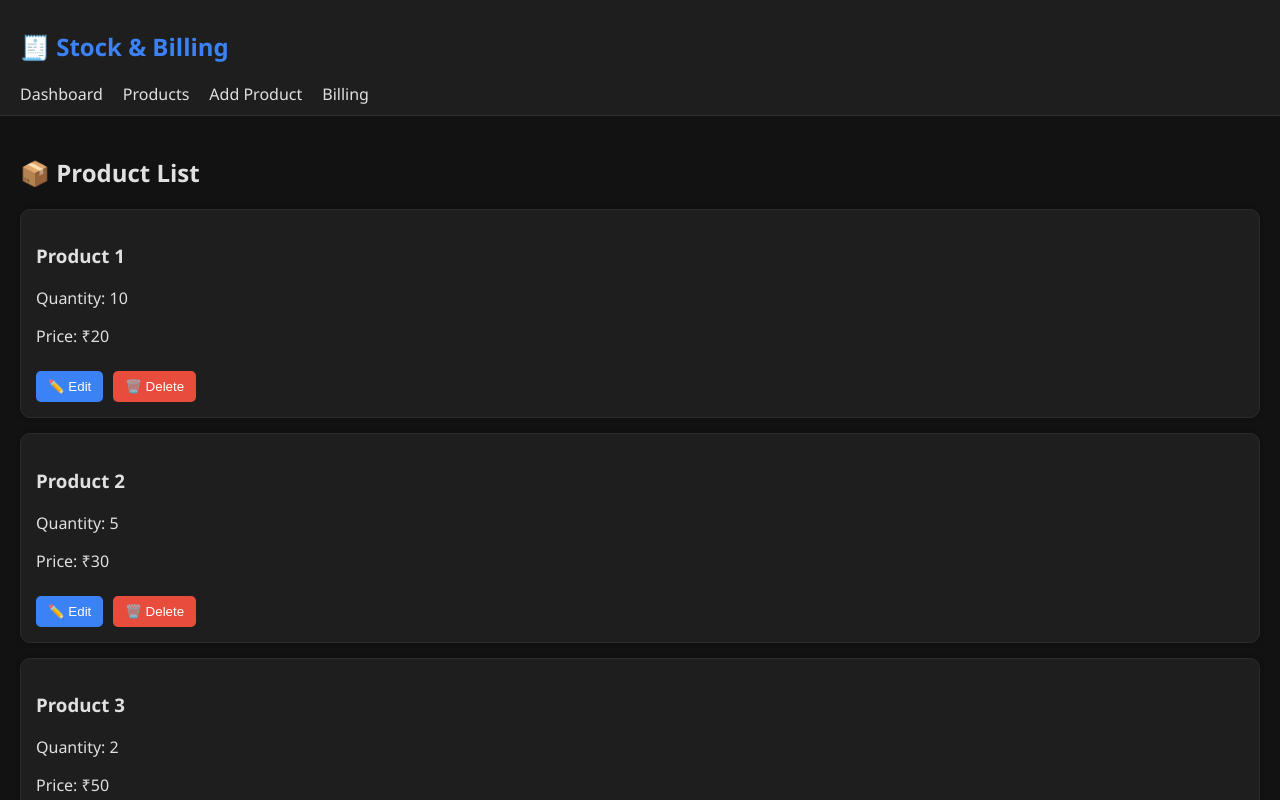
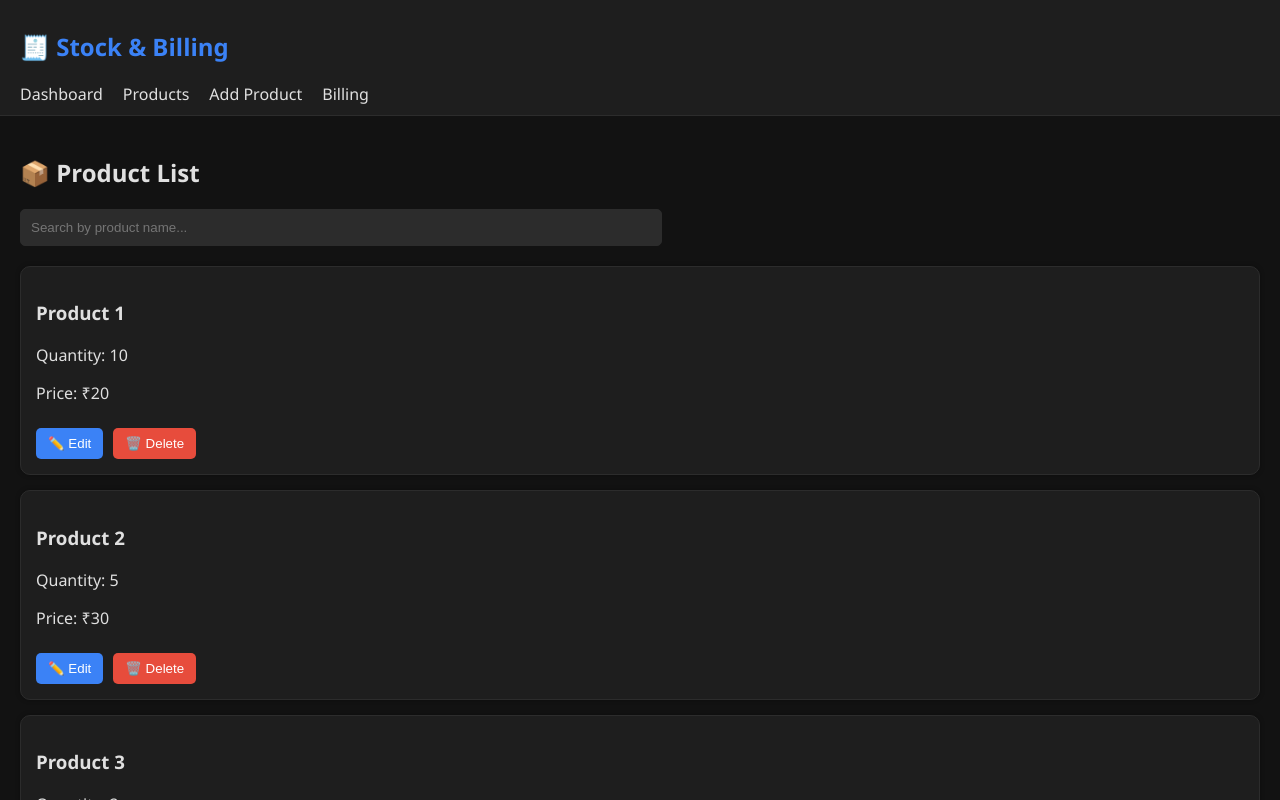
Before and after one commit to Jishnu-ms/Inventory-management, a React (Vite) app: page /products in a window 1280 px wide. Shown: the top 800 px of the page. Built offline with nearby package versions, Linux system fonts and the light colour scheme.

Commit message:
Search feature added

```diff
--- a/package.json
+++ b/package.json
@@ -11,7 +11,9 @@
   },
   "dependencies": {
     "react": "^19.1.0",
+    "react-barcode-reader": "^0.0.2",
     "react-dom": "^19.1.0",
+    "react-qr-reader": "^3.0.0-beta-1",
     "react-router-dom": "^7.6.0"
   },
   "devDependencies": {
--- a/src/App.jsx
+++ b/src/App.jsx
@@ -8,11 +8,12 @@ import Billing from './pages/Billing';
 import EditProductForm from './pages/Products/EditProductForm';
 
 const App = () => {
-  const [products, setProducts] = useState([
-    { name: 'Product 1', quantity: 10, price: 20 },
-    { name: 'Product 2', quantity: 5, price: 30 },
-    { name: 'Product 3', quantity: 2, price: 50 },
-  ]);
+const [products, setProducts] = useState([
+  { name: 'Product 1', quantity: 10, price: 20, barcode: '1234567890' },
+  { name: 'Product 2', quantity: 5, price: 30, barcode: '2345678901' },
+  { name: 'Product 3', quantity: 2, price: 50, barcode: '3456789012' },
+]);
+
 
   // Add a product to the state
   const addProduct = (newProduct) => {
--- a/src/pages/Billing.css
+++ b/src/pages/Billing.css
@@ -25,6 +25,7 @@
   body {
     background: white;
     color: black;
+
   }
 
   .bill-table {
--- a/src/pages/Billing.jsx
+++ b/src/pages/Billing.jsx
@@ -3,6 +3,7 @@ import './Billing.css';
 
 const Billing = ({ products, setProducts }) => {
   const [billedItems, setBilledItems] = useState([]);
+  const [searchQuery, setSearchQuery] = useState('');
 
   const addToBill = (index) => {
     const product = products[index];
@@ -49,9 +50,7 @@ const Billing = ({ products, setProducts }) => {
   const handlePrint = () => {
     const navbar = document.querySelector('.navbar');
     if (navbar) navbar.style.display = 'none';
-
     window.print();
-
     if (navbar) setTimeout(() => (navbar.style.display = 'block'), 1000);
   };
 
@@ -60,25 +59,50 @@ const Billing = ({ products, setProducts }) => {
     0
   );
 
+  // Filter products by search query
+  const filteredProducts = products.filter(product =>
+    product.name.toLowerCase().includes(searchQuery.toLowerCase())
+  );
+
   return (
     <div className="container">
       <h2>🧾 Billing</h2>
 
       <div className="no-print">
         <h3>Available Products</h3>
-        {products.map((product, index) => (
+
+        {/* Search Bar */}
+        <input
+          type="text"
+          placeholder="Search by product name..."
+          value={searchQuery}
+          onChange={(e) => setSearchQuery(e.target.value)}
+          style={{
+            padding: '8px',
+            width: '50%',
+            marginBottom: '20px',
+            borderRadius: '5px',
+
+          }}
+        />
+
+        {filteredProducts.length === 0 ? (
+          <p>No matching products found.</p>
+        ) : (
+          filteredProducts.map((product, index) => (
             <div key={index} className="card">
               <h4>{product.name}</h4>
               <p>Quantity: {product.quantity}</p>
               <p>Price: ₹{product.price}</p>
               <button
-              onClick={() => addToBill(index)}
+                onClick={() => addToBill(products.indexOf(product))}
                 disabled={product.quantity <= 0}
               >
                 {product.quantity > 0 ? '➕ Add to Bill' : '❌ Out of Stock'}
               </button>
             </div>
-        ))}
+          ))
+        )}
       </div>
 
       <h3>Billed Items</h3>
--- a/src/pages/Products/ProductList.jsx
+++ b/src/pages/Products/ProductList.jsx
@@ -1,16 +1,38 @@
-import React from 'react';
+import React, { useState } from 'react';
 import { useNavigate } from 'react-router-dom';
 
 const ProductList = ({ products, deleteProduct }) => {
   const navigate = useNavigate();
+  const [searchQuery, setSearchQuery] = useState('');
+
+  // Filtered products based on search query
+  const filteredProducts = products.filter(product =>
+    product.name.toLowerCase().includes(searchQuery.toLowerCase())
+  );
 
   return (
     <div className="container">
       <h2>📦 Product List</h2>
-      {products.length === 0 ? (
-        <p>No products available.</p>
+
+      {/* Search Bar */}
+      <input
+        type="text"
+        placeholder="Search by product name..."
+        value={searchQuery}
+        onChange={(e) => setSearchQuery(e.target.value)}
+        style={{
+          padding: '10px',
+          width: '50%',
+          marginBottom: '20px',
+          borderRadius: '5px',
+
+        }}
+      />
+
+      {filteredProducts.length === 0 ? (
+        <p>No matching products found.</p>
       ) : (
-        products.map((product, index) => (
+        filteredProducts.map((product, index) => (
           <div key={index} className="card">
             <h3>{product.name}</h3>
             <p>Quantity: {product.quantity}</p>
```
Also changed, not shown: src/pages/BarcodeScanner.jsx (added, +28 -0 lines), 1 other file (tests, documents, lock files or other folders). Lines whose indentation alone changed are shown as unchanged.
